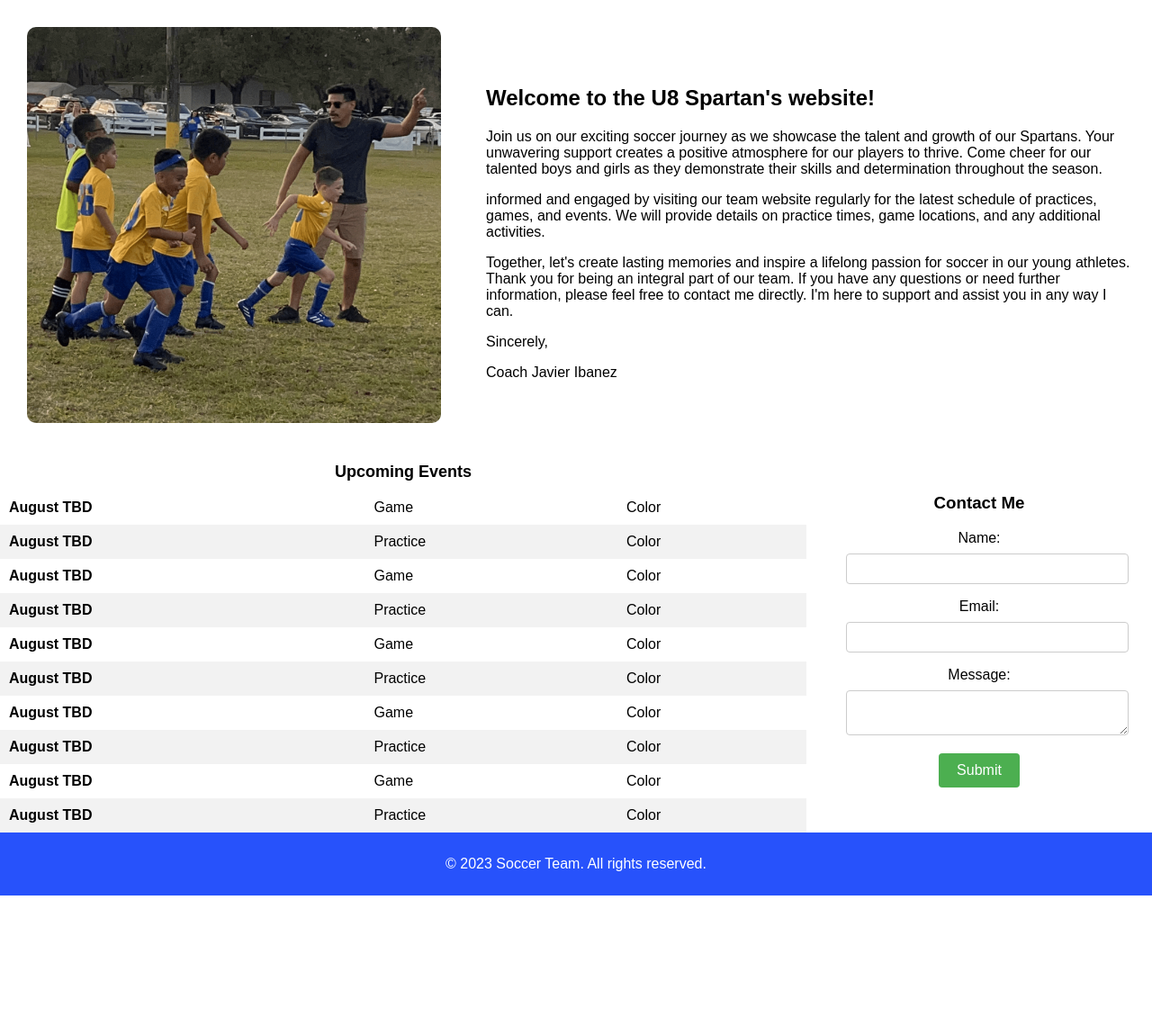
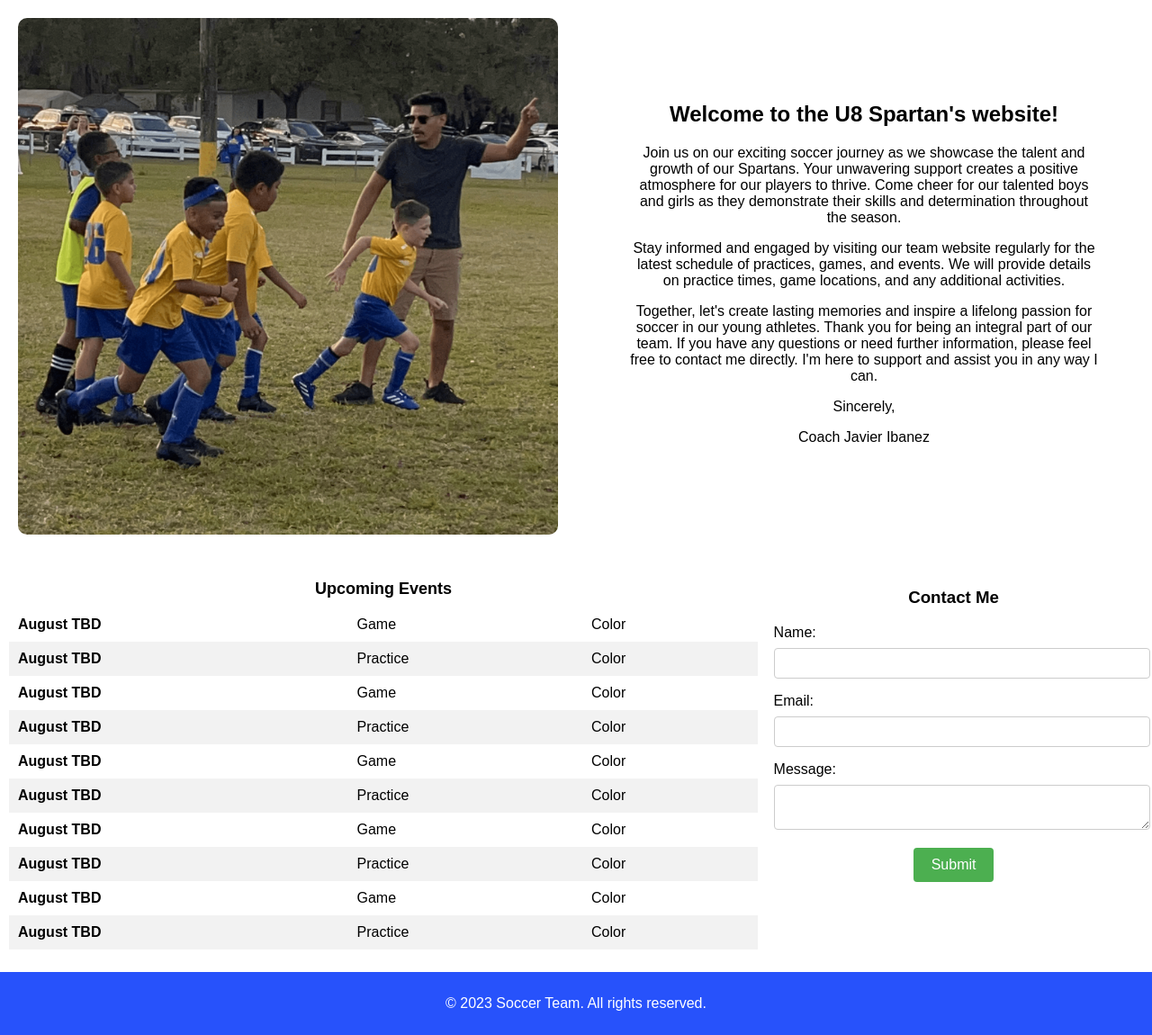
Before and after one commit to Ibanez92/soccer_team, a Flask app: page / in a window 1280 px wide. Shown: the part 181-1331 px from the top of the page at 90% size. Before the commit the page ends 1176 px from the top, so only its background shows below. Run offline with Flask 3, Linux system fonts and the light colour scheme.

Commit message:
working on css for better UX. centering and gicing margin

```diff
--- a/static/styles.css
+++ b/static/styles.css
@@ -53,69 +53,43 @@ nav ul li a {
     align-items: center;
     margin-right: 20px;
     margin-left: 20px;
+    margin-bottom: 40px;
 }
 
 .group-image {
-    width: 460px;
+    margin-top: 20px;
+    max-width: 100%; /* Set the maximum width to 100% of its container */
+    height: auto; /* Automatically adjust the height while maintaining the aspect ratio */
     border-radius: 10px;
-    margin: 30px;
 }
 
 .description {
     margin-top: 10px;
+    margin-right: 40px;
+    margin-left: 40px;
+    text-align: center;
 }
 
-/* .calendar-contact-container {
-    display: flex;
-    flex-wrap: wrap;
-    margin-top: 20px;
-    gap: 20px;
-} */
 
 .calendar-container {
-    flex-basis: 70%;
+    flex-basis: 65%;
+    margin-bottom: 25px;
+    margin-left: 10px;
 }
 
 .contact-form {
-    flex-basis: 30%;
+    flex-basis: 34%;
+    margin-bottom: 25px;
 }
 
-
-
-
-/* main {
-    display: flex;
-    flex-direction: column;
-    align-items: center;
-} */
-
-/* .content {
-    display: flex;
-    flex-direction: column;
-    align-items: center;
+.contact-form h3{
     text-align: center;
-} */
-
-.contact-form {
-    display: flex;
-    flex-direction: column;
-    justify-content: center; /* Center items vertically */
-    align-items: center; /* Center items horizontally */
-    min-height: 100%;
-    text-align: center;
-    margin-bottom: 25px;
 }
 
 .form-element {
     max-width: 400px;
     margin: 0 auto;
   }
-
-/* .description {
-    margin-top: 10px; Adjust the desired margin
-    margin-right: 60px;
-    margin-left: 40px;
-} */
 
 /* Label styling */
 label {
@@ -136,6 +110,8 @@ input,
 
   /* Submit button styling */
 button[type="submit"] {
+    display: block;
+    margin: 0 auto; /* Centers the button horizontally */
     background-color: #4caf50;
     color: white;
     padding: 10px 20px;
@@ -153,27 +129,12 @@ button[type="submit"]:focus {
     outline: none;
 }
 
-/* .group-image {
-    margin-right: 40 px;
-    margin-right: 40px; Adjust the desired margin
-    width: 500px; Adjust the desired width
-    border-radius: 10px;
-} */
-
 footer {
     background-color: #2752fb;
     color: #fff;
     padding: 10px;
     text-align: center;
 }
-
-/* .calendar-container {
-    display: flex;
-    flex-direction: column;
-    align-items: center;
-    margin-top: 20px;
-
-  } */
 
 .calendar {
     border-collapse: collapse;
@@ -199,13 +160,8 @@ footer {
     font-weight: bold;
   }
 
-  /* .contact-form {
-    width: 100%;
-    margin-top: 20px;
-  } */
-
 @media screen and (max-width: 768px) {
-    .calendar-contact-container {
+    .calendar-container {
         flex-direction: column;
     }
 
--- a/templates/index.html
+++ b/templates/index.html
@@ -21,19 +21,20 @@
         </nav>
         <main>
             <div class="content">
-                <div>
+                <div class="team-info">
                     <img class="group-image" src="{{ url_for('static', filename='images/spartan_teamv3.png') }}" alt="Group Image">
                 </div>
 
                 <div class="team-info">
 
-                    <div class="description">
+                    <div
+                        class="description">
                         <!-- Description content -->
                         <h2>Welcome to the U8 Spartan's website!</h2>
 
                         <p>Join us on our exciting soccer journey as we showcase the talent and growth of our Spartans. Your unwavering support creates a positive atmosphere for our players to thrive. Come cheer for our talented boys and girls as they demonstrate their skills and determination throughout the season.</p>
 
-                        <p>informed and engaged by visiting our team website regularly for the latest schedule of practices, games, and events. We will provide details on practice times, game locations, and any additional activities.</p>
+                        <p>Stay informed and engaged by visiting our team website regularly for the latest schedule of practices, games, and events. We will provide details on practice times, game locations, and any additional activities.</p>
 
                         <p>Together, let's create lasting memories and inspire a lifelong passion for soccer in our young athletes. Thank you for being an integral part of our team. If you have any questions or need further information, please feel free to contact me directly. I'm here to support and assist you in any way I can.</p>
 
@@ -45,7 +46,8 @@
 
             <div class="content">
                 <div class="calendar-container">
-                    <table class="calendar">
+                    <table
+                        class="calendar">
                         <!-- Calendar table content -->
                         <caption>Upcoming Events</caption>
                         <tbody>
@@ -106,7 +108,8 @@
 
                 <div class="contact-form">
                     <h3>Contact Me</h3>
-                    <form class="form-element" method="POST" action="{{ url_for('submit_contact_form') }}">
+                    <form
+                        class="form-element" method="POST" action="{{ url_for('submit_contact_form') }}">
                         <!-- Contact form content -->
                         <label for="name">Name:</label>
                         <input type="text" id="name" name="name" required>
@@ -119,6 +122,7 @@
 
                         <button type="submit">Submit</button>
                     </form>
+
                 </div>
             </div>
         </main>
```
Lines whose indentation alone changed are shown as unchanged.
